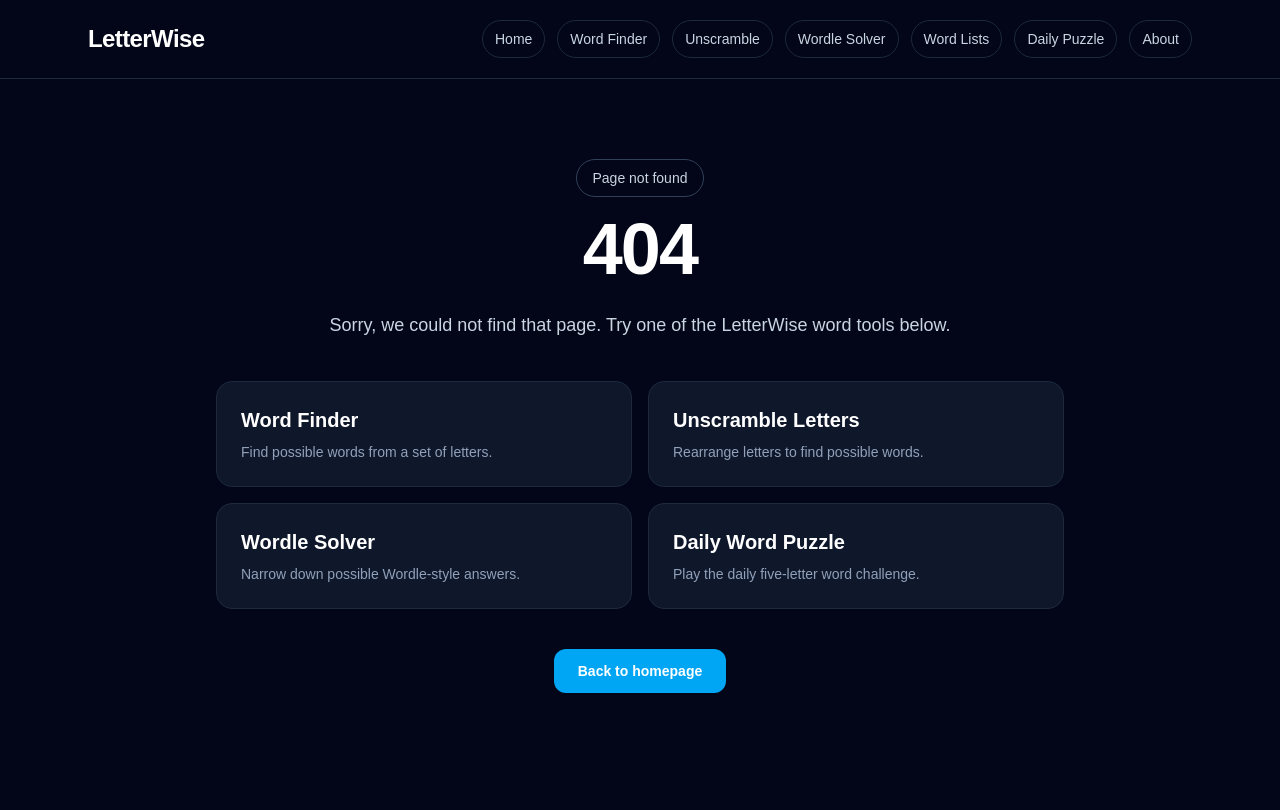
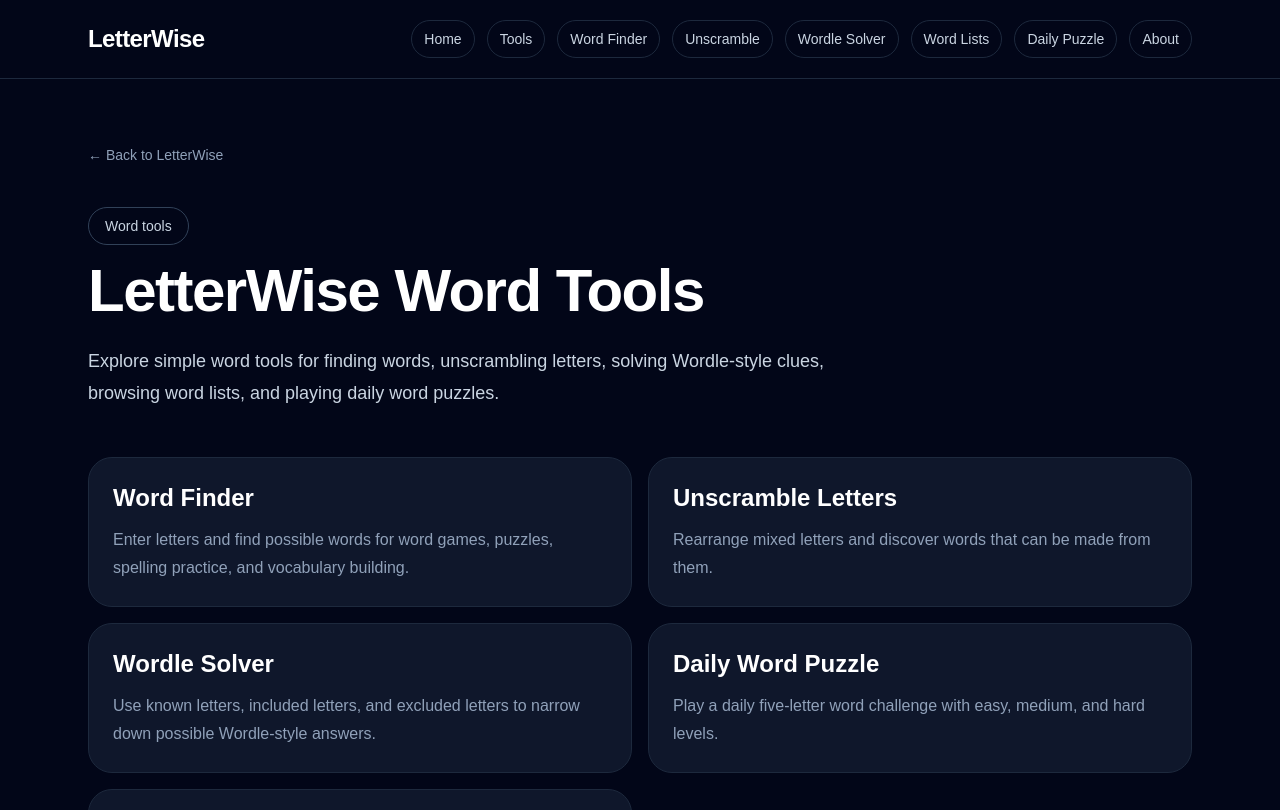
Before and after one commit to LetterWise/letterwise, a Next.js app: page /tools in a window 1280 px wide. Before the commit this address had no page. Shown: the top 810 px of the page. Built offline with nearby package versions, Linux system fonts and the light colour scheme.

Commit message:
Add tools index page

```diff
--- a/app/sitemap.ts
+++ b/app/sitemap.ts
@@ -9,6 +9,7 @@ const staticPages = [
   "/contact",
   "/privacy",
   "/terms",
+  "/tools",
   "/word-finder",
   "/unscramble-letters",
   "/wordle-solver",
--- /dev/null
+++ b/app/tools/page.tsx
@@ -0,0 +1,81 @@
+const tools = [
+  {
+    href: "/word-finder",
+    title: "Word Finder",
+    description:
+      "Enter letters and find possible words for word games, puzzles, spelling practice, and vocabulary building.",
+  },
+  {
+    href: "/unscramble-letters",
+    title: "Unscramble Letters",
+    description:
+      "Rearrange mixed letters and discover words that can be made from them.",
+  },
+  {
+    href: "/wordle-solver",
+    title: "Wordle Solver",
+    description:
+      "Use known letters, included letters, and excluded letters to narrow down possible Wordle-style answers.",
+  },
+  {
+    href: "/daily-word-puzzle",
+    title: "Daily Word Puzzle",
+    description:
+      "Play a daily five-letter word challenge with easy, medium, and hard levels.",
+  },
+  {
+    href: "/word-lists",
+    title: "Word Lists",
+    description:
+      "Browse word lists by length and starting letter for games, puzzles, and spelling practice.",
+  },
+];
+
+export const metadata = {
+  title: "Word Tools | LetterWise",
+  description:
+    "Explore LetterWise word tools including Word Finder, Unscramble Letters, Wordle Solver, Daily Word Puzzle, and word lists.",
+};
+
+export default function ToolsPage() {
+  return (
+    <main className="min-h-screen bg-slate-950 text-white">
+      <section className="mx-auto max-w-6xl px-6 py-16">
+        <a href="/" className="text-sm text-slate-400 hover:text-white">
+          ← Back to LetterWise
+        </a>
+
+        <div className="mt-10">
+          <p className="mb-4 inline-block rounded-full border border-slate-700 px-4 py-2 text-sm text-slate-300">
+            Word tools
+          </p>
+
+          <h1 className="text-4xl font-bold tracking-tight sm:text-6xl">
+            LetterWise Word Tools
+          </h1>
+
+          <p className="mt-6 max-w-3xl text-lg leading-8 text-slate-300">
+            Explore simple word tools for finding words, unscrambling letters,
+            solving Wordle-style clues, browsing word lists, and playing daily
+            word puzzles.
+          </p>
+        </div>
+
+        <section className="mt-12 grid gap-4 sm:grid-cols-2">
+          {tools.map((tool) => (
+            <a
+              key={tool.href}
+              href={tool.href}
+              className="rounded-3xl border border-slate-800 bg-slate-900 p-6 hover:bg-slate-800"
+            >
+              <h2 className="text-2xl font-semibold">{tool.title}</h2>
+              <p className="mt-3 leading-7 text-slate-400">
+                {tool.description}
+              </p>
+            </a>
+          ))}
+        </section>
+      </section>
+    </main>
+  );
+}
--- a/components/Footer.tsx
+++ b/components/Footer.tsx
@@ -1,6 +1,7 @@
 import Link from "next/link";
 
 const footerLinks = [
+  { href: "/tools", label: "Tools" },
   { href: "/word-finder", label: "Word Finder" },
   { href: "/unscramble-letters", label: "Unscramble Letters" },
   { href: "/wordle-solver", label: "Wordle Solver" },
--- a/components/Header.tsx
+++ b/components/Header.tsx
@@ -2,6 +2,7 @@ import Link from "next/link";
 
 const navLinks = [
   { href: "/", label: "Home" },
+  { href: "/tools", label: "Tools" },
   { href: "/word-finder", label: "Word Finder" },
   { href: "/unscramble-letters", label: "Unscramble" },
   { href: "/wordle-solver", label: "Wordle Solver" },
```
